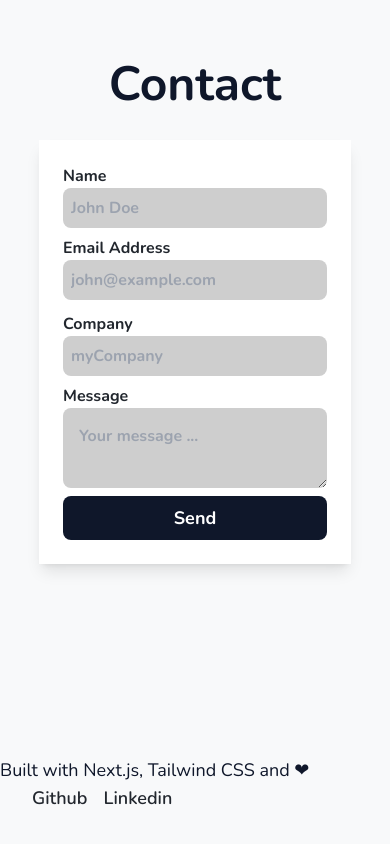
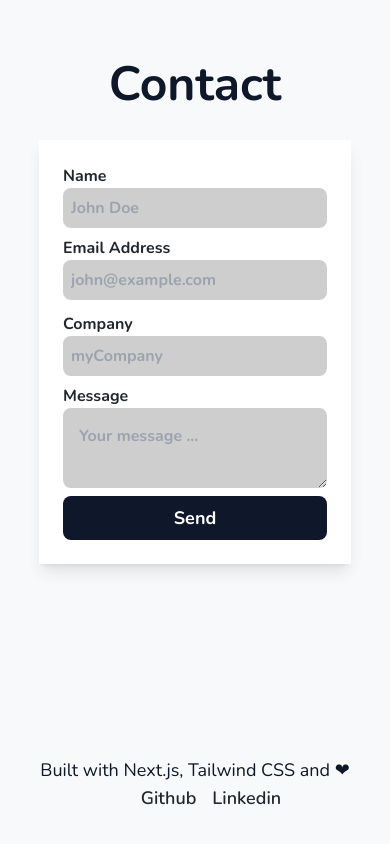
Before and after one commit to johnjoker13/website, a Next.js app: page / in a window 390 px wide. Shown: the part 3225-4069 px from the top of the page. Built offline with nearby package versions, Linux system fonts and the light colour scheme.

Commit message:
style(Footer): changing footer sizes

```diff
--- a/components/Footer.jsx
+++ b/components/Footer.jsx
@@ -4,7 +4,8 @@ const Footer = () => {
       <div
         className="flex
           flex-wrap
-          justify-between
+          md:justify-between
+          justify-center
           items-center
           space-x-8
           md:w-3/6
@@ -12,7 +13,7 @@ const Footer = () => {
           font-Nunito"
       >
         <div className="text-lg">
-          <p className="text-slate-900 dark:text-white">Built with Next.js, Tailwind CSS and &#10084;</p>
+          <p className="text-slate-900 w-full dark:text-white">Built with Next.js, Tailwind CSS and &#10084;</p>
         </div>
         <div className="flex space-x-4 text-lg font-semibold">
           <a
```
Also changed, not shown: 1 other file (tests, documents, lock files or other folders).
